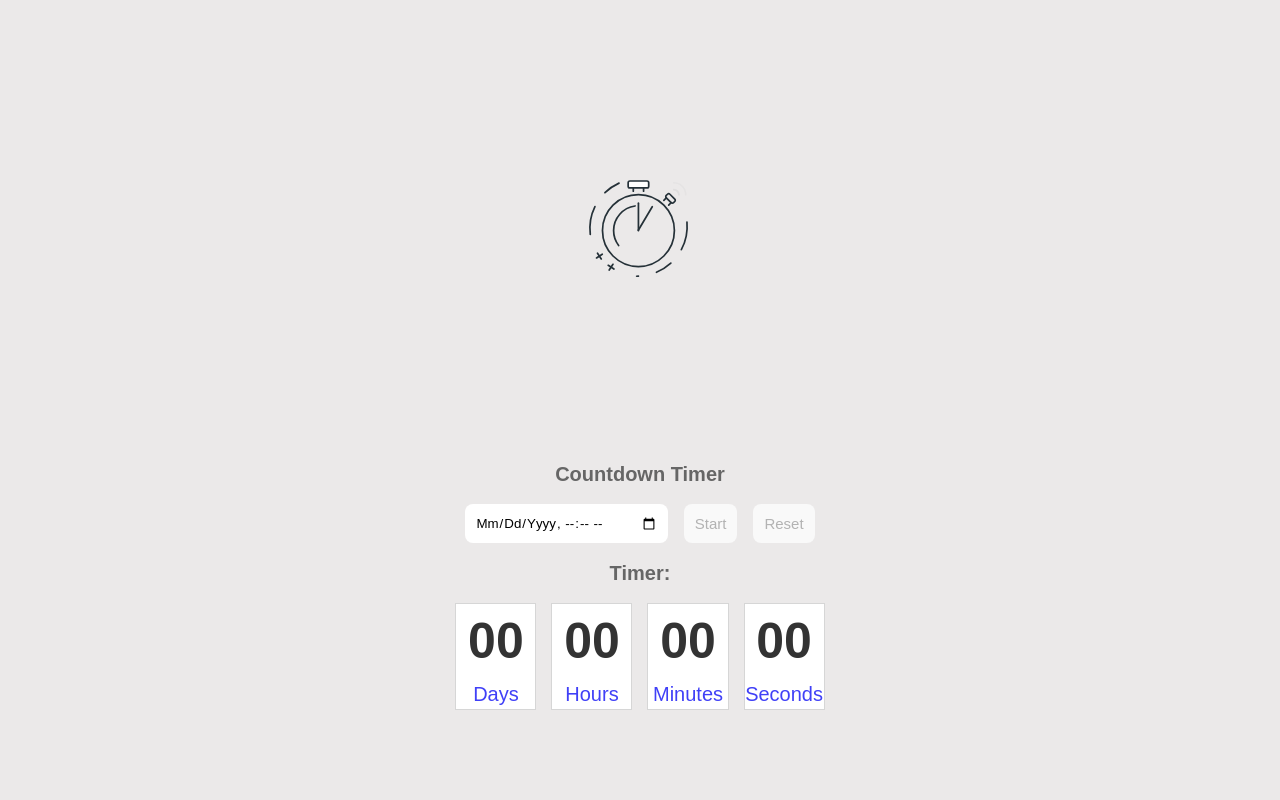
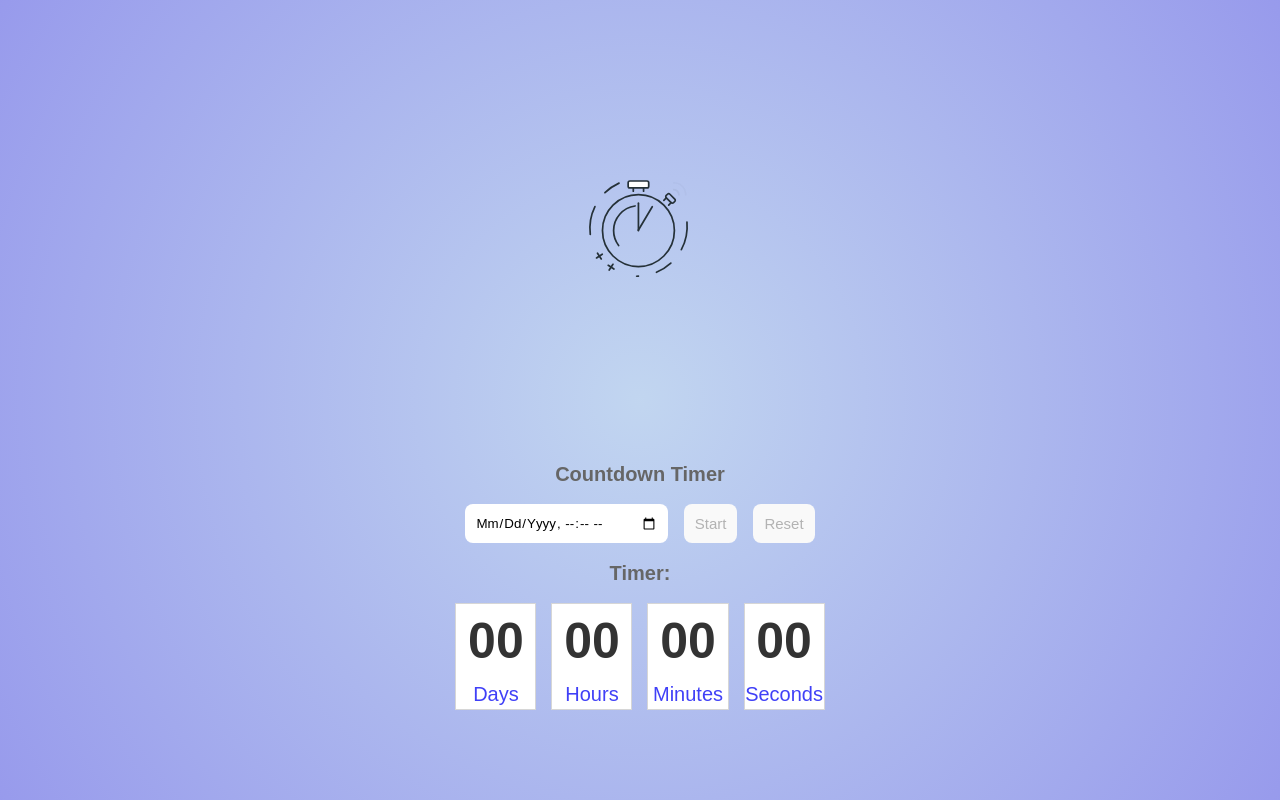
Before and after one commit to Muriuki254/countdown-timer, a React (Vite) app: page / in a window 1280 px wide. Built offline with nearby package versions, Linux system fonts and the light colour scheme.

Commit message:
changed some styles

```diff
--- a/src/App.css
+++ b/src/App.css
@@ -18,7 +18,7 @@
   flex-wrap: wrap;
   padding: 20px 7%;
   min-height: 100vh;
-  background: rgb(235, 233, 233);
+  background: radial-gradient(circle, hsl(214, 61%, 85%), hsl(238, 69%, 76%));
   gap: 15px;
   padding-bottom: 80px;
 }
--- a/src/App.jsx
+++ b/src/App.jsx
@@ -41,6 +41,7 @@ function App() {
     const handleCountdownReset = () => {
         setIsCounting(false); // Set isCounting to false, stopping the countdown
         setRemainingTime(0); // Set remainingTime to 0
+        setCountdownTime(''); // Reset countdownTime to empty string
     };
 
     // Function to format time values with leading zeros if necessary
@@ -49,7 +50,7 @@ function App() {
     };
 
     // Calculate the days, hours, minutes, and seconds based on the remainingTime
-    const days = Math.floor(remainingTime / (1000 * 60 * 60 * 24));
+    const days = Math.floor(remainingTime / (1000 * 60 * 60 * 24)); // function is used to round down the result to the nearest integer value, as we're only interested in whole days.
     const hours = Math.floor((remainingTime % (1000 * 60 * 60 * 24)) / (1000 * 60 * 60));
     const minutes = Math.floor((remainingTime % (1000 * 60 * 60)) / (1000 * 60));
     const seconds = Math.floor((remainingTime % (1000 * 60)) / 1000);
--- a/src/index.css
+++ b/src/index.css
@@ -5,7 +5,7 @@
 
   color-scheme: light dark;
   color: rgba(255, 255, 255, 0.87);
-  background-color: #242424;
+  background-color: radial-gradient(circle, hsl(214, 47%, 23%), hsl(237, 49%, 15%));
 
   font-synthesis: none;
   text-rendering: optimizeLegibility;
```
